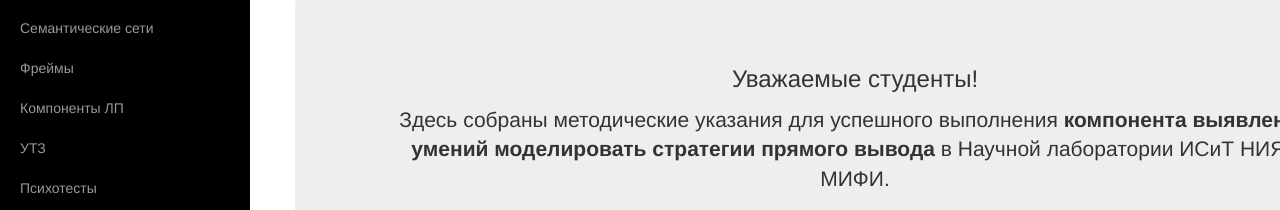
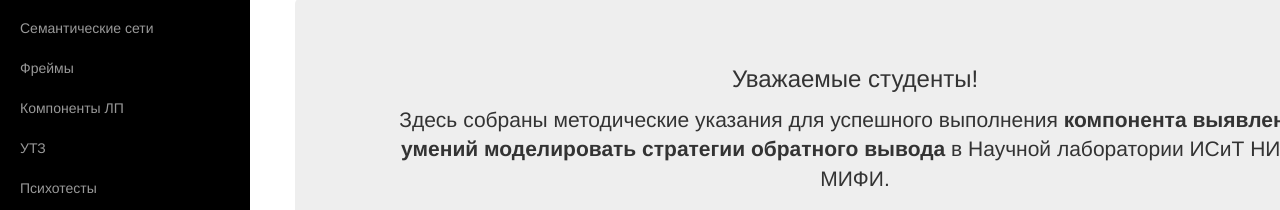
Before and after one commit to kuznetsovconst/isit, a plain HTML site: page kuznetsov_AI_lab/rdoutput.html in a window 1280 px wide. Shown: the part 137-347 px from the top of the page. Drawn offline with Linux system fonts and the light colour scheme.

Commit message:
ошибку исправил

```diff
--- a/kuznetsov_AI_lab/rdoutput.html
+++ b/kuznetsov_AI_lab/rdoutput.html
@@ -72,7 +72,7 @@
                         <blockquote><h1>Обратный вывод</h1></blockquote>
                         <div class="jumbotron">
                             <h3 class="aling-center">Уважаемые студенты!</h3>
-                            <p class="lead text-center">Здесь собраны методические указания для успешного выполнения <strong>компонента выявления умений моделировать стратегии прямого вывода</strong> в Научной лаборатории ИСиТ НИЯУ МИФИ.</p>
+                            <p class="lead text-center">Здесь собраны методические указания для успешного выполнения <strong>компонента выявления умений моделировать стратегии обратного вывода</strong> в Научной лаборатории ИСиТ НИЯУ МИФИ.</p>
                             <div class="row no-margin">
                                 <div class="col-md-3 col-md-offset-9">
                                     <a href="#menu-toggle" class="btn btn-primary pull-right" id="menu-toggle">Активировать панель</a>
```
